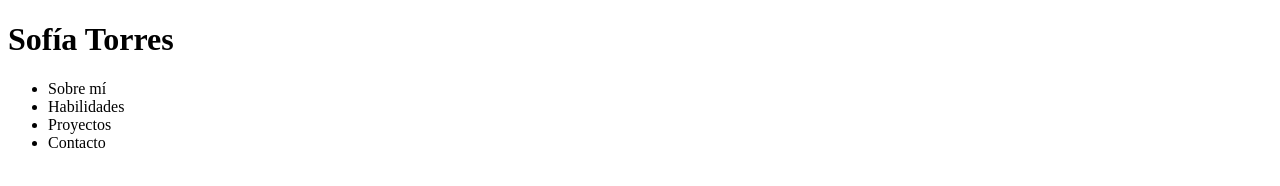
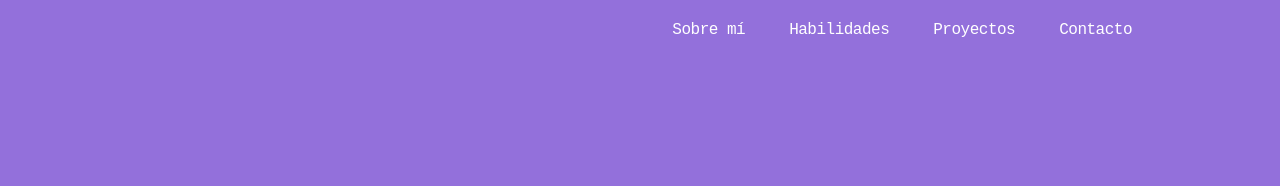
Before and after one commit to sofiatorres5082/Portafolio-Web, a plain HTML site: page index.html in a window 1280 px wide. Drawn offline with Linux system fonts and the light colour scheme.

Commit message:
Barra de navegación

```diff
--- /dev/null
+++ b/index.css
@@ -0,0 +1,56 @@
+/*MODIFICA TODOS LOS ELEMENTOS*/
+*{
+    /*Al restablecer margin y padding a 0 al principio de tu hoja de estilos,
+    estamos eliminando cualquier espaciado predeterminado que los navegadores puedan aplicar.*/
+    margin: 0;
+    padding: 0;
+
+
+}
+
+html {
+    scroll-behavior: smooth;
+  }
+
+/*BODY*/
+
+body{
+    background-color: mediumpurple;
+}
+
+#header{
+    width: 100%; /*el ancho del header ocupa toda la pantalla*/
+    height: 100vh; /*ocupa el 100% de la altura de la ventana del navegador.*/
+    background-image: url(/Portafolio-Web/Imagenes/);
+    background-size: cover; /* la imagen de fondo debe cubrir completamente el elemento contenedor, sin importar las proporciones de la imagen. */
+    background-position: center; /* la imagen se posicionará en el centro del contenedor tanto horizontal como verticalmente.*/
+}
+
+#container{
+    padding: 10px 10%; /*espacio entre el contenido y la "pared" del elemento.*/
+}
+
+nav{
+    display: flex; /*ESTABLECE A NAV COMO CONTENEDOR FLEXIBLE. los elementos dentro de nav se organicen de acuerdo con las reglas de Flexbox.*/
+    align-items: center;
+    justify-content: space-between;
+    flex-wrap: wrap; /* Permite que los elementos se envuelvan a la siguiente fila o columna si el espacio es insuficiente */
+
+}
+
+nav ul li{
+    display: inline-block; /*ocupa todo el ancho disponible de su contenedor y permite que otros elementos aparezcan en línea con él.*/
+    list-style: none; /* Elimina los puntos de la lista desordenada */
+    margin: 10px 20px;
+}
+
+nav ul li a{ /*a porque es del link del anclaje*/
+
+    color: white;
+    text-decoration: none;
+    font-size: 16px;
+    font-family: 'Courier New', Courier, monospace, sans-serif;
+    letter-spacing: -0.5px; /*espacio entre letras*/
+
+
+}
--- a/index.html
+++ b/index.html
@@ -4,24 +4,32 @@
     <meta charset="UTF-8">
     <meta http-equiv="X-UA-Compatible" content="IE=edge">
     <meta name="viewport" content="width=device-width, initial-scale=1.0">
-    <title>PORTAFOLIO SOFIA TORRES</title>
+    <link rel="stylesheet" href="index.css"/> <!--ya esta vinculada la pagina de estilos con el html-->
+    <title>Sofía Torres - Portafolio</title>
 </head>
 
 <body>
-    <h1>Sofía Torres</h1>
-
 
  <!--HEADER-->
+    <div id="header">  <!--estamos creando un contenedor que permite manipular todos los elementos de manera conjunta.-->
         <header>
+            <div id="container"> <!--contenedor para la barra de navegacion-->
                 <nav>
+                    <img src="" class="logo"> <!--agrego el logo y le asigno la clase logo para modificarlo-->
                     <ul>
-                <li>Sobre mí</li>
-                <li>Habilidades</li>
-                <li>Proyectos</li>
-                <li>Contacto</li>
+                        <li><a href="#">Sobre mí</a></li> <!--los href=# , son anclajes dentro de la misma pagina.-->
+                        <li><a href="#">Habilidades</a></li>
+                        <li><a href="#">Proyectos</a></li>
+                        <li><a href="#">Contacto</a></li>
                     </ul>
                 </nav>
+                <div class="texto-header">
+                    <p></p>
+                </div>
+            </div>
         </header>
+    </div>
+
 
  <!-- MAIN -->
     <main>
```
Lines whose indentation alone changed are shown as unchanged.
